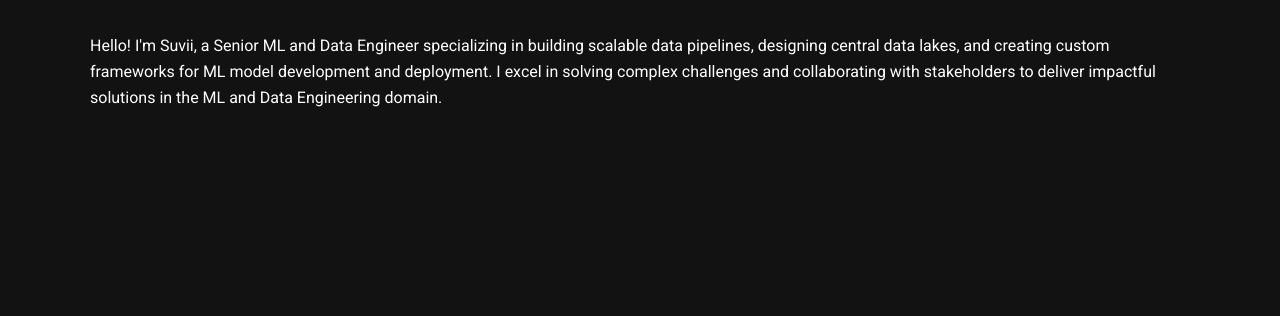
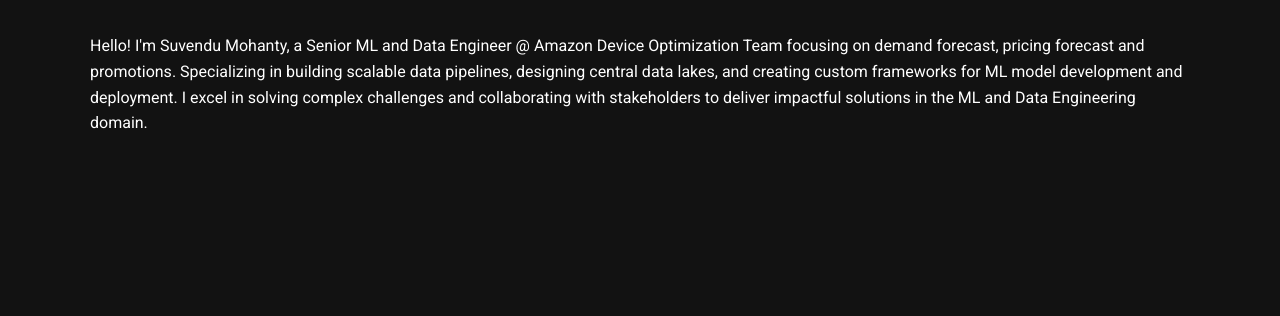
Before and after one commit to smohanty0714/smohanty0714.github.io, a plain HTML site: page index.html in a window 1280 px wide. Shown: the part 474-790 px from the top of the page. Drawn offline with Linux system fonts and the light colour scheme.

Commit message:
Update index.html

```diff
--- a/index.html
+++ b/index.html
@@ -101,7 +101,7 @@
 
     <section id="about">
         <h2>About Me</h2>
-        <p>Hello! I'm Suvii, a Senior ML and Data Engineer specializing in building scalable data pipelines, designing central data lakes, and creating custom frameworks for ML model development and deployment. I excel in solving complex challenges and collaborating with stakeholders to deliver impactful solutions in the ML and Data Engineering domain.</p>
+        <p>Hello! I'm Suvendu Mohanty, a Senior ML and Data Engineer @ Amazon Device Optimization Team focusing on demand forecast, pricing forecast and promotions.  Specializing in building scalable data pipelines, designing central data lakes, and creating custom frameworks for ML model development and deployment. I excel in solving complex challenges and collaborating with stakeholders to deliver impactful solutions in the ML and Data Engineering domain.</p>
     </section>
 
     <section id="skills" class="skills">
```
